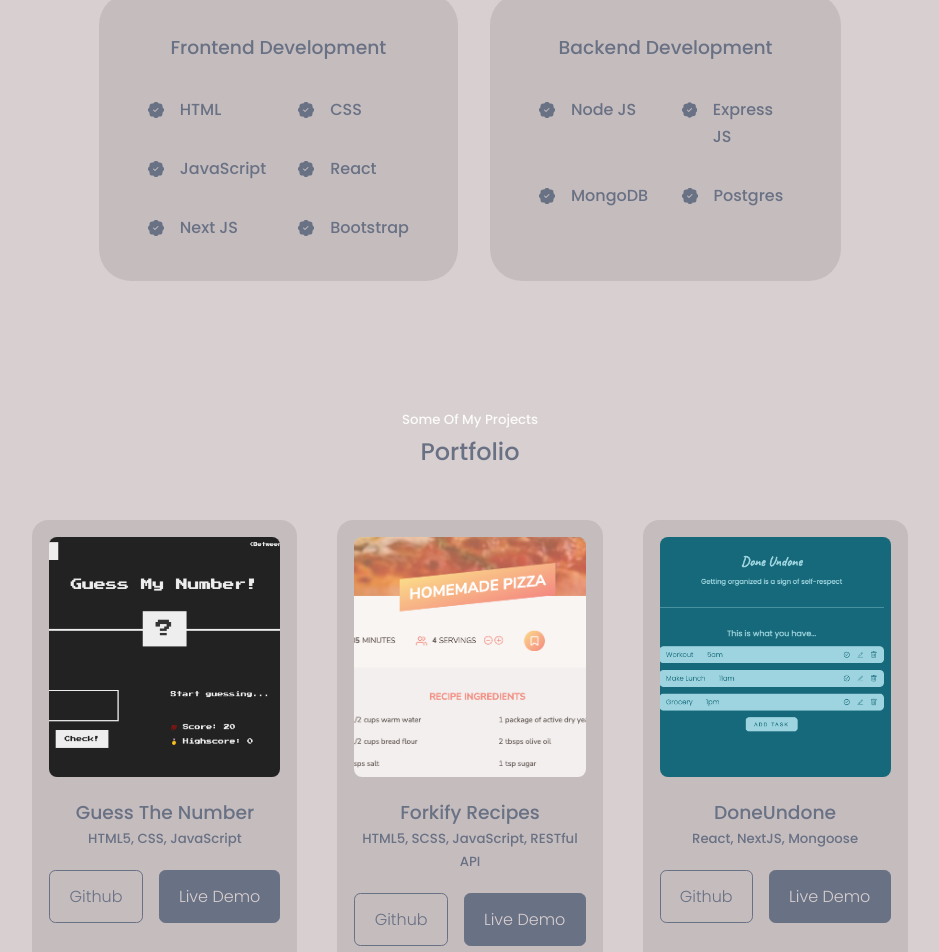
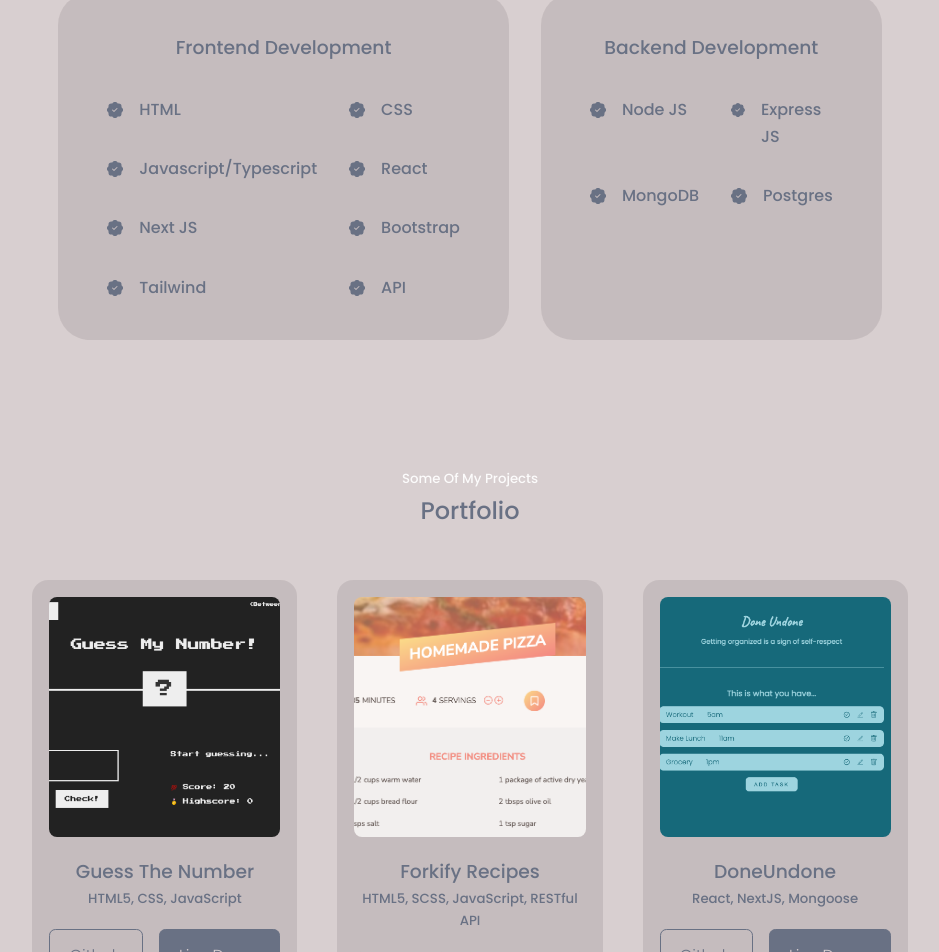
Before and after one commit to ivonamojsovska/react-porfolio, a React (Create React App) app: page / in a window 1280 px wide. Shown: the part 1837-2789 px from the top of the page, without its empty margins (170-1109 px from the left). Built offline with nearby package versions, Linux system fonts and the light colour scheme.

Commit message:
updated skills

```diff
--- a/src/components/experience/Experience.jsx
+++ b/src/components/experience/Experience.jsx
@@ -27,7 +27,7 @@ const Experience = () => {
             <article className="experience__details">
               <BsFillPatchCheckFill className="experience__details-icon" />
               <div>
-                <h4>JavaScript</h4>
+                <h4>Javascript/Typescript</h4>
               </div>
             </article>
             <article className="experience__details">
@@ -46,6 +46,18 @@ const Experience = () => {
               <BsFillPatchCheckFill className="experience__details-icon" />
               <div>
                 <h4>Bootstrap</h4>
+              </div>
+            </article>
+            <article className="experience__details">
+              <BsFillPatchCheckFill className="experience__details-icon" />
+              <div>
+                <h4>Tailwind</h4>
+              </div>
+            </article>
+            <article className="experience__details">
+              <BsFillPatchCheckFill className="experience__details-icon" />
+              <div>
+                <h4>API</h4>
               </div>
             </article>
           </div>
```
